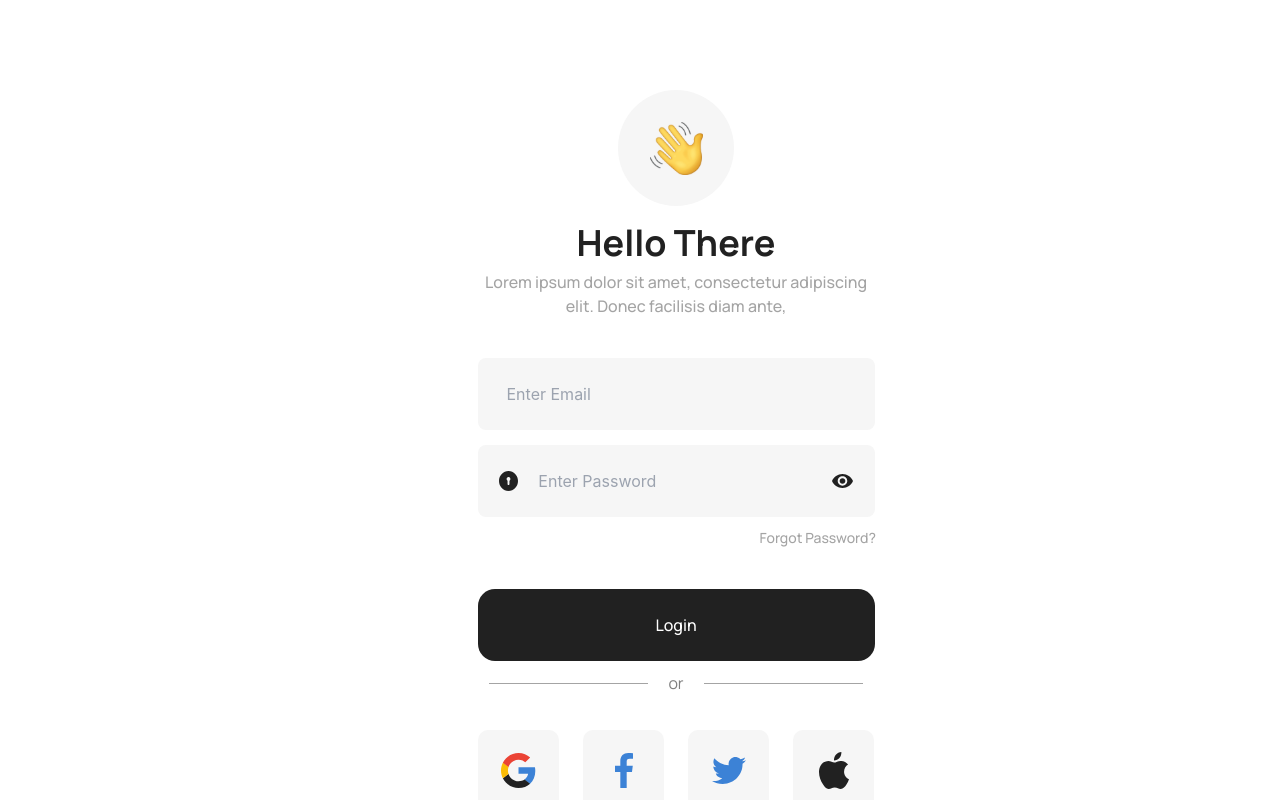
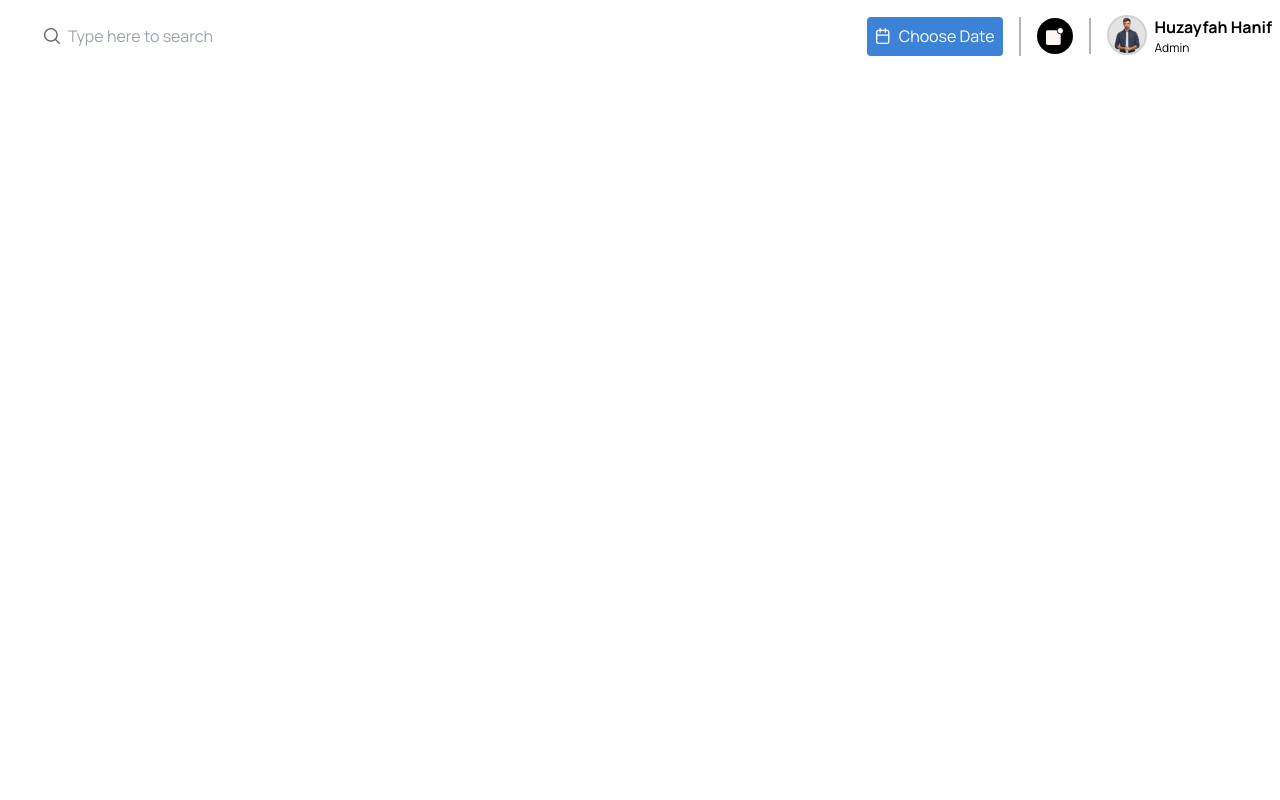
Before and after one commit to SmurfTec/Electra-Admin, a React (Vite) app: page /Notifications in a window 1280 px wide. Shown: the top 800 px of the page. Built offline with nearby package versions, Linux system fonts and the light colour scheme.

Commit message:
Notification Route Set

```diff
--- a/src/App.tsx
+++ b/src/App.tsx
@@ -29,7 +29,7 @@ import {
   Listings,
   Orders,
   Listingdetail,
-  Editwebsite,Webandbanner, Noticebanner,Addnewbanner,Step1, Feemodifier,
+  Editwebsite,Webandbanner, Noticebanner,Addnewbanner,Step1, Feemodifier,Notifications,
   SecurityQuestion
 } from "./pages/index";
 import { SideBar } from "./components";
@@ -56,6 +56,7 @@ function App() {
           <Routes>
             <Route path="/" element={<Signin />} />
             <Route path="/SecurityQuestion" element={<SecurityQuestion />} />
+            <Route path="/Notifications" element={<Notifications/>}/>
             <Route path="/Dashboard" element={<Dashboard />} />
             <Route path="/Users" element={<Users />} />
             <Route path="/ProductDetail" element={<ProductView />} />
--- /dev/null
+++ b/src/pages/Notifications/index.tsx
@@ -0,0 +1,9 @@
+import React from 'react'
+import { Header } from '../../components'
+export const Notifications = () => {
+  return (
+    <div>
+        <Header UserBox={true} typeSearch={true} chooseDate={true} />
+    </div>
+  )
+}
--- a/src/pages/index.tsx
+++ b/src/pages/index.tsx
@@ -15,3 +15,4 @@ export * from "./Orders"
 export * from "./Editwebsite"
 export * from "./Feemodifier"
 export * from "./SecurityQuestion"
+export * from "./Notifications"
```
